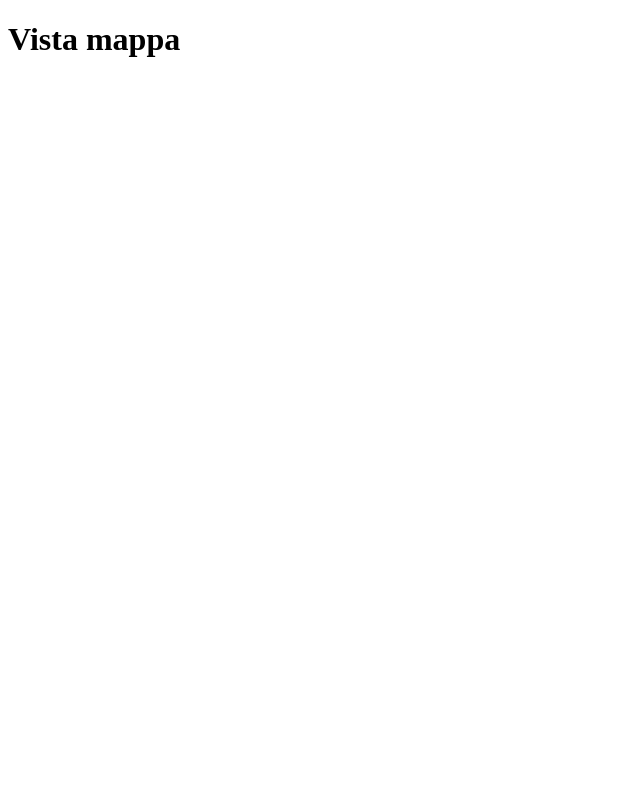
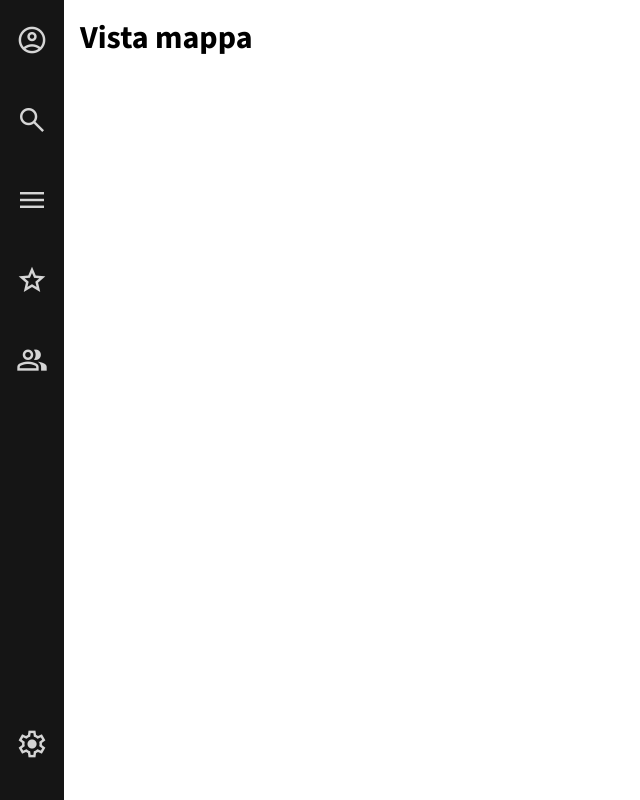
Before and after one commit to DavideDaCol/eventn-frontend, a Vue app: page / in a window 1280 px wide. Shown: the whole page, without its empty margins (0-640 px from the left). Built offline with nearby package versions, Linux system fonts and the light colour scheme.

Commit message:
add sidebar component

```diff
--- a/src/App.vue
+++ b/src/App.vue
@@ -1,5 +1,40 @@
 <template>
   <div class="app">
+    <SideBar></SideBar>
     <router-view />
   </div>
 </template>
+
+<script setup>
+  import SideBar from './components/SideBar.vue'
+</script>
+
+<style>
+  /* global CSS variables*/
+  :root{
+    --dark-main: #151515;
+    --light-main: #d5d5d5;
+    --sidebar-max-w: 300px;
+  }
+
+  * {
+    margin: 0;
+    padding: 0;
+    box-sizing: border-box;
+    font-family: 'Source Sans 3', sans-serif;
+  }
+
+  .app{
+    display: flex;
+    /* targets the router view element */
+    main{
+      /* sets the shrink ratio for every flex column */
+      flex: 1 1 0;
+      padding: 1rem;
+      /*media query for sidebar behavior, 768 is the width of an iPad screen in portrait mode*/
+      @media (max-width: 768px) {
+        padding-left: 6rem;
+      }
+    }
+  }
+</style>
--- /dev/null
+++ b/src/components/SideBar.vue
@@ -0,0 +1,64 @@
+<template>
+    <aside>
+        <div class="icons">
+            <span class="material-symbols-outlined">
+                account_circle
+            </span>
+            <span class="material-symbols-outlined">
+                search
+            </span>
+            <span class="material-symbols-outlined">
+                menu
+            </span>
+            <span class="material-symbols-outlined">
+                star
+            </span>
+            <span class="material-symbols-outlined">
+                group
+            </span>
+        </div>
+        <div class="bottom-icons">
+            <span class="material-symbols-outlined">
+                settings
+            </span>
+        </div>
+    </aside>
+</template>
+
+<script setup>
+
+</script>
+
+<style scoped>
+    aside {
+        display: flex;
+        flex-direction: column;
+        background-color: var(--dark-main);
+        color: var(--light-main);
+        width: calc(2rem + 32px);
+        min-height: 100vh;
+        padding: 1rem;
+    }
+
+    .icons{
+        display: flex;
+        flex-wrap: wrap;
+        justify-content: center;
+        font-size: 2rem;
+        padding: 0.5rem 0;
+    }
+
+    .material-symbols-outlined{
+        font-size: 2rem;
+        padding-bottom: 3rem;
+    }
+
+    .bottom-icons{
+        margin-top: auto;
+    }
+
+    .bottom-icons > .material-symbols-outlined{
+        padding-bottom: 1.5rem;
+    }
+
+</style>
```
